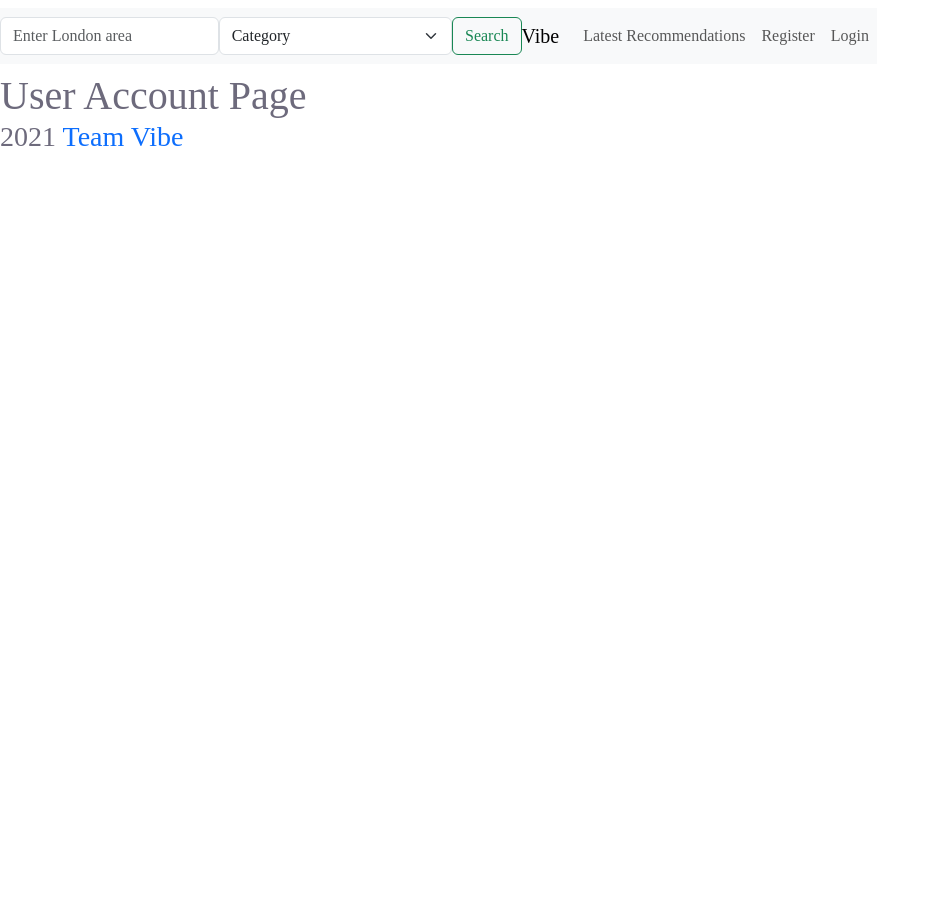
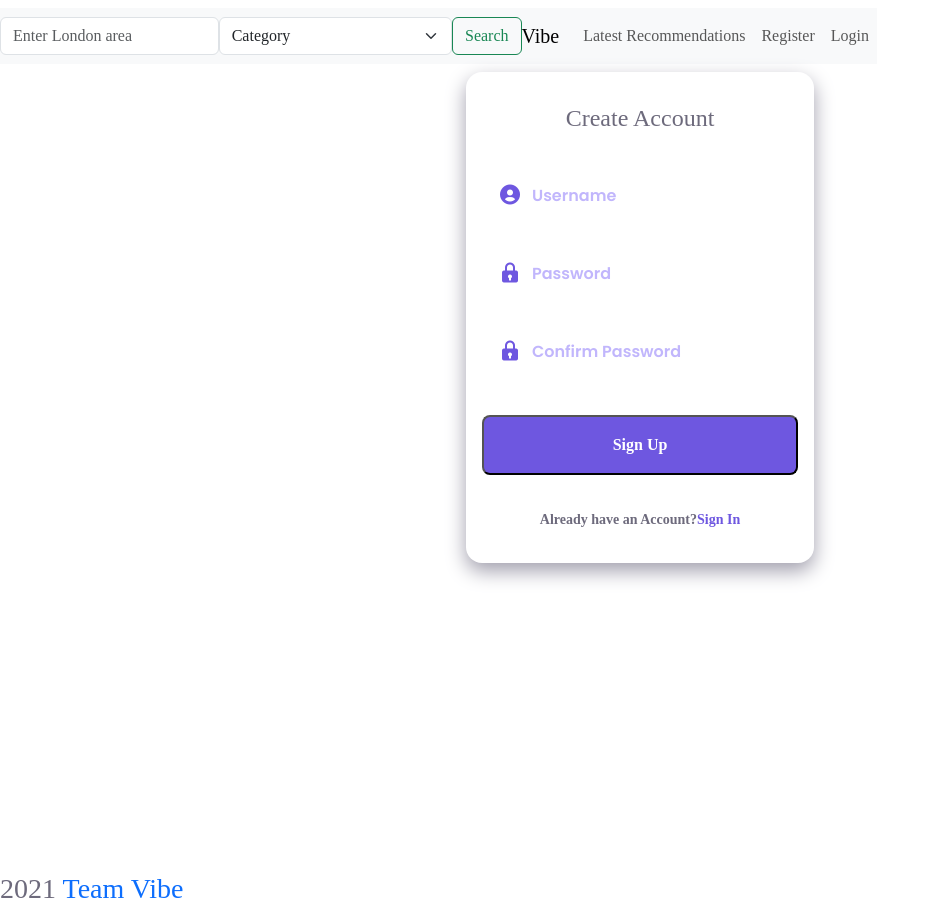
Before and after one commit to ThomasVirgo/Chat-App-Client, a React app: page /register in a window 1280 px wide. Before the commit this address led to /account. Shown: the whole page, without its empty margins (0-931 px from the left). Before the commit the page ends 800 px from the top, so only its background shows below. Built offline with nearby package versions, Linux system fonts and the light colour scheme; sample sign-in values are in the browser's storage.

Commit message:
Fix auto-redirect to account if logged in

```diff
--- a/src/components/LoggedOutRoute/index.js
+++ b/src/components/LoggedOutRoute/index.js
@@ -1,14 +1,18 @@
 import React from 'react';
 import { Route, Redirect } from 'react-router-dom';
 
-const LoggedOutRoute = ({path, component: Component}) => {
-    let token = localStorage.getItem('token')
-    let isLoggedIn = token ? true : false
-    return (
-        <Route path={path} render={()=>{
-            return !isLoggedIn ? <Component /> : <Redirect to='/account'/>
-        }}/>
-    )
-}
+const LoggedOutRoute = ({ path, component: Component }) => {
+  let token = localStorage.getItem('token');
+  let isLoggedIn = token ? true : false;
+  return (
+    <Route
+      path={path}
+      render={() => {
+        return <Component />;
+        // return !isLoggedIn ? <Component /> : <Redirect to="/account" />; //#problem code
+      }}
+    />
+  );
+};
 
-export default LoggedOutRoute
+export default LoggedOutRoute;
```
